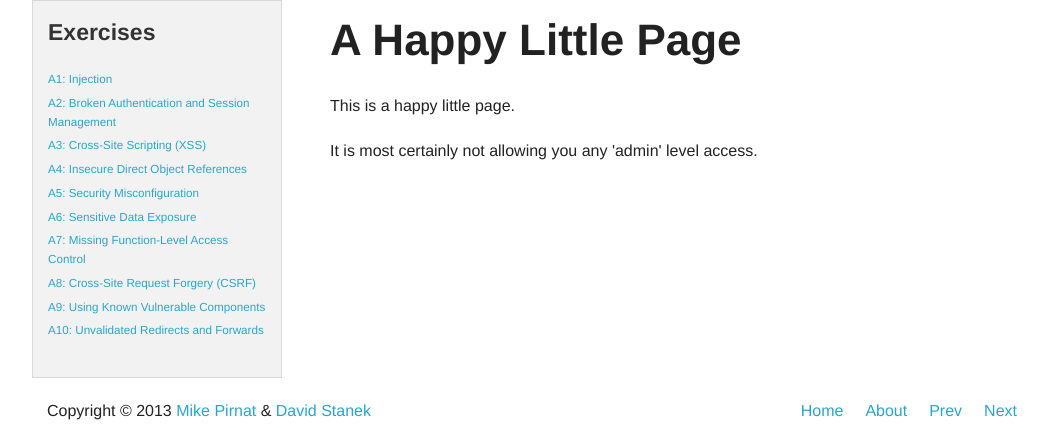
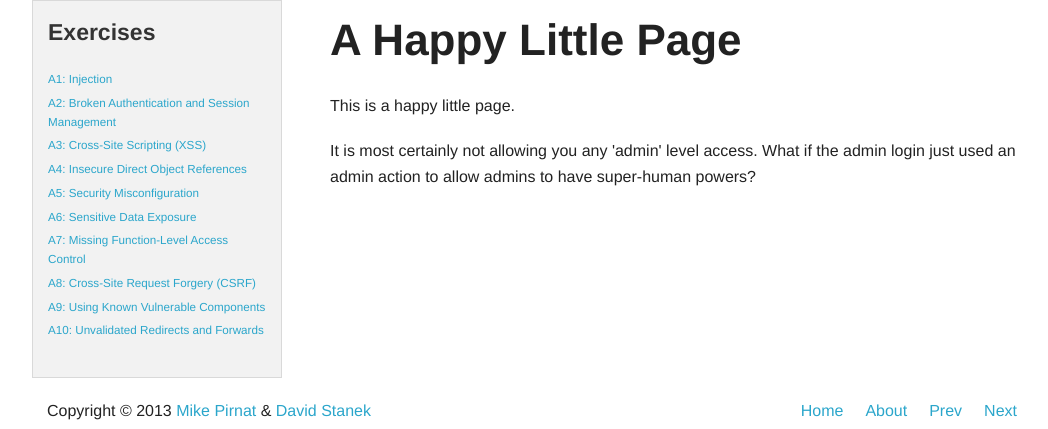
Before and after one commit to mpirnat/lets-be-bad-guys, a Django app: a page that uses badguys_project/templates/vulnerable/access_control/non_admin.html in a window 1280 px wide. Shown: the part 119-548 px from the top of the page, without its empty margins (108-1156 px from the left). Run offline with Django 3.2, Linux system fonts and the light colour scheme.

Commit message:
Adds some extra info.

```diff
--- a/badguys_project/templates/vulnerable/access_control/admin.html
+++ b/badguys_project/templates/vulnerable/access_control/admin.html
@@ -10,6 +10,9 @@
     <p>Welcome to the super-secret admin interface!</p>
 
     <p>I sure hope no bad guys ever get in here!</p>
+
+    <p>It's not as common to use the querystring to grant privilege escalation, however, there
+    are still lots of cases where cookies are used.</p>
 {% endblock %}
 
 {% block extra_topnav %}
--- a/badguys_project/templates/vulnerable/access_control/non_admin.html
+++ b/badguys_project/templates/vulnerable/access_control/non_admin.html
@@ -9,7 +9,8 @@
 {% block content %}
     <p>This is a happy little page.</p>
 
-    <p>It is most certainly not allowing you any 'admin' level access.</p>
+    <p>It is most certainly not allowing you any 'admin' level access. What if the admin login just used
+    an admin action to allow admins to have super-human powers?</p>
 {% endblock %}
 
 {% block extra_topnav %}
```
